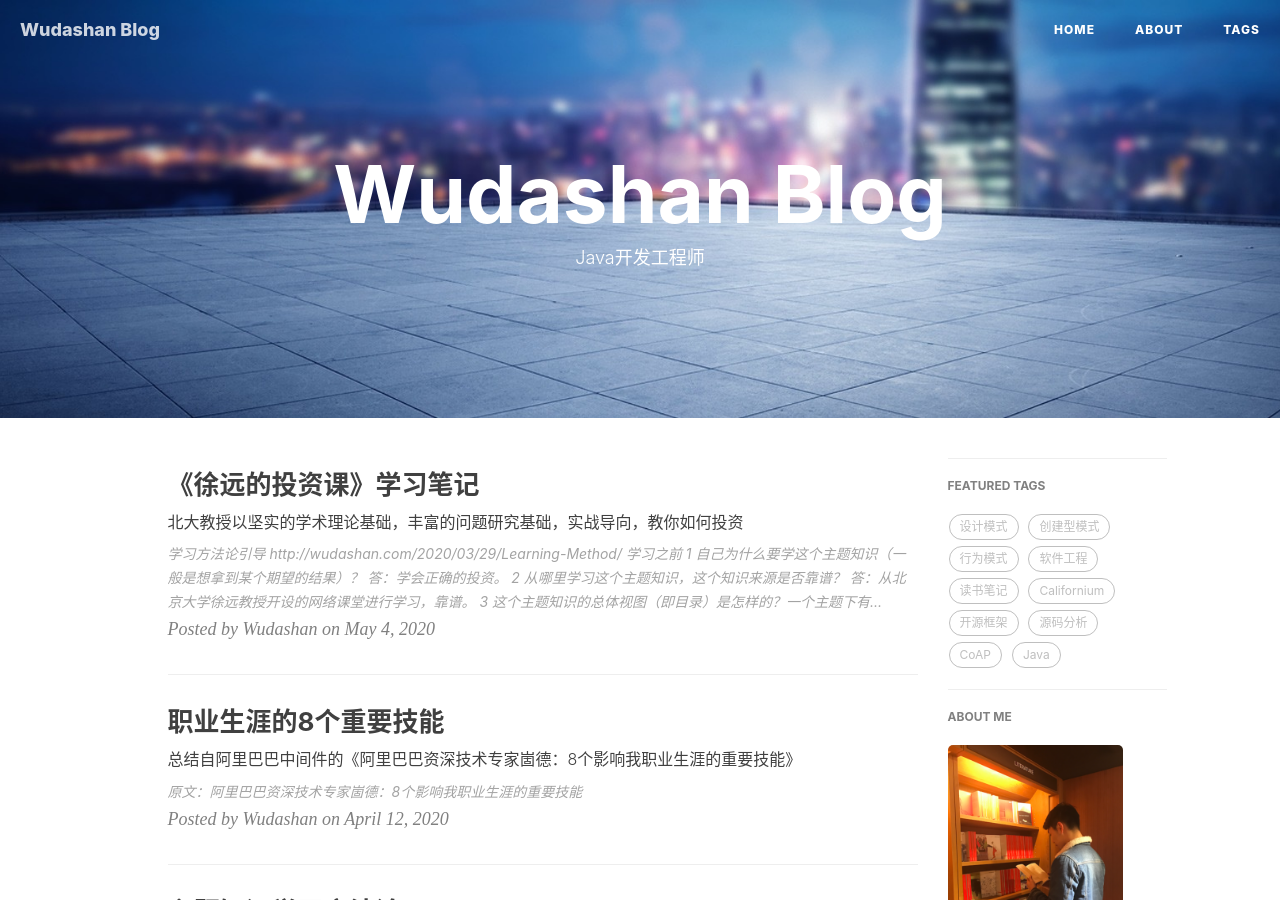
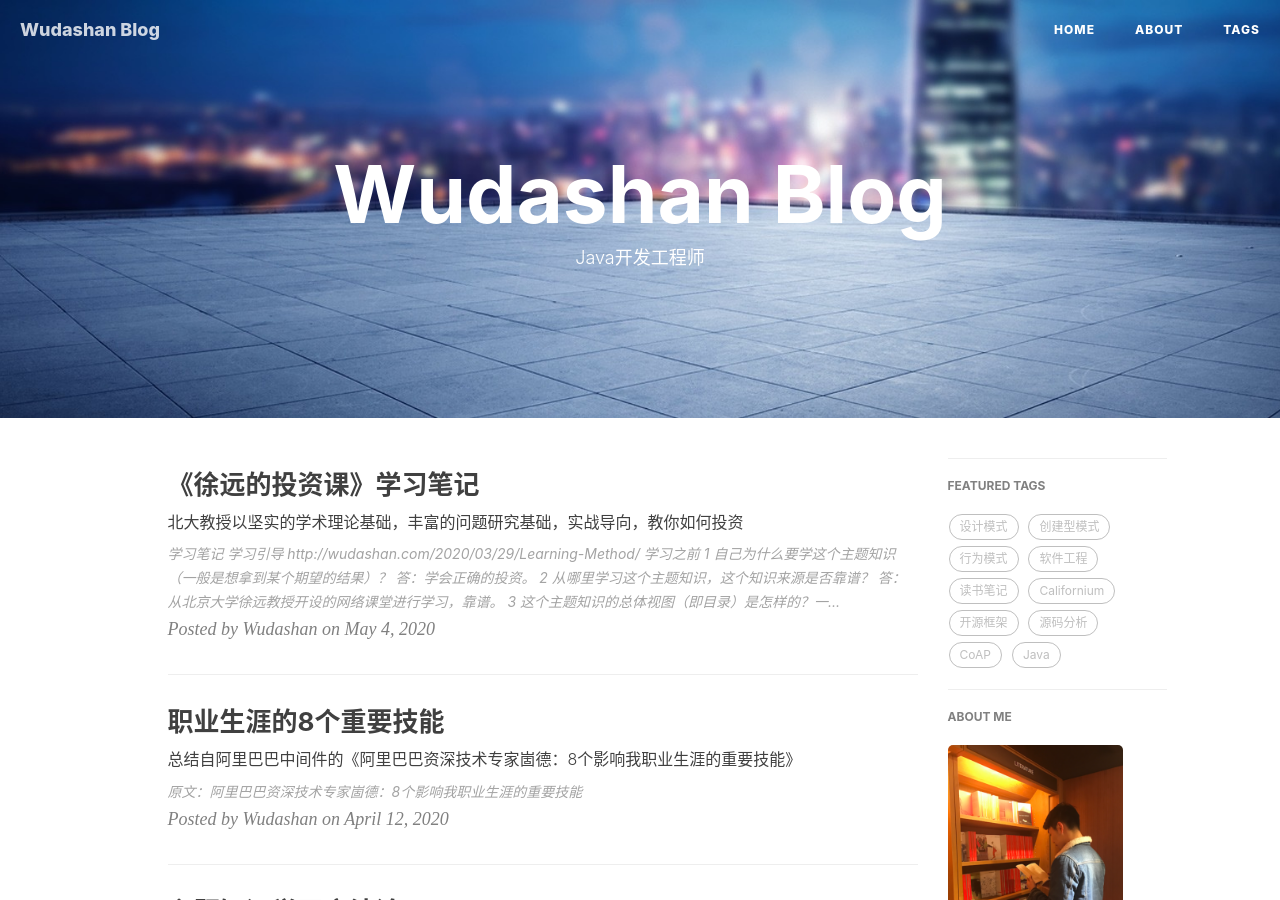
Before and after one commit to wudashan/wudashan.github.io, a Jekyll site: the page built from index.html, in a window 1280 px wide and 900 px high. Built offline with Jekyll 4.4.1, drawn with Linux system fonts in a browser that asks for light colours; nearby versions of some CDN libraries; the list of posts is cut into pages by our own code; comment, search, counter and statistics services are not loaded.

Commit message:
no message

```diff
--- a/_posts/2020-05-04-xuyuan-investment-course.markdown
+++ b/_posts/2020-05-04-xuyuan-investment-course.markdown
@@ -12,7 +12,11 @@ tags:
     - 投资理财
 ---
 
-# 学习方法论引导
+# 学习笔记
+
+![](https://raw.githubusercontent.com/wudashan/blog-picture/master/xuyuan-investment-course/%E5%BE%90%E8%BF%9C%E7%9A%84%E6%8A%95%E8%B5%84%E8%AF%BE.png)
+
+# 学习引导
 
 > http://wudashan.com/2020/03/29/Learning-Method/
 
```
Also changed, not shown: other parts of _posts/2020-05-04-xuyuan-investment-course.markdown (+0 -4 lines).
